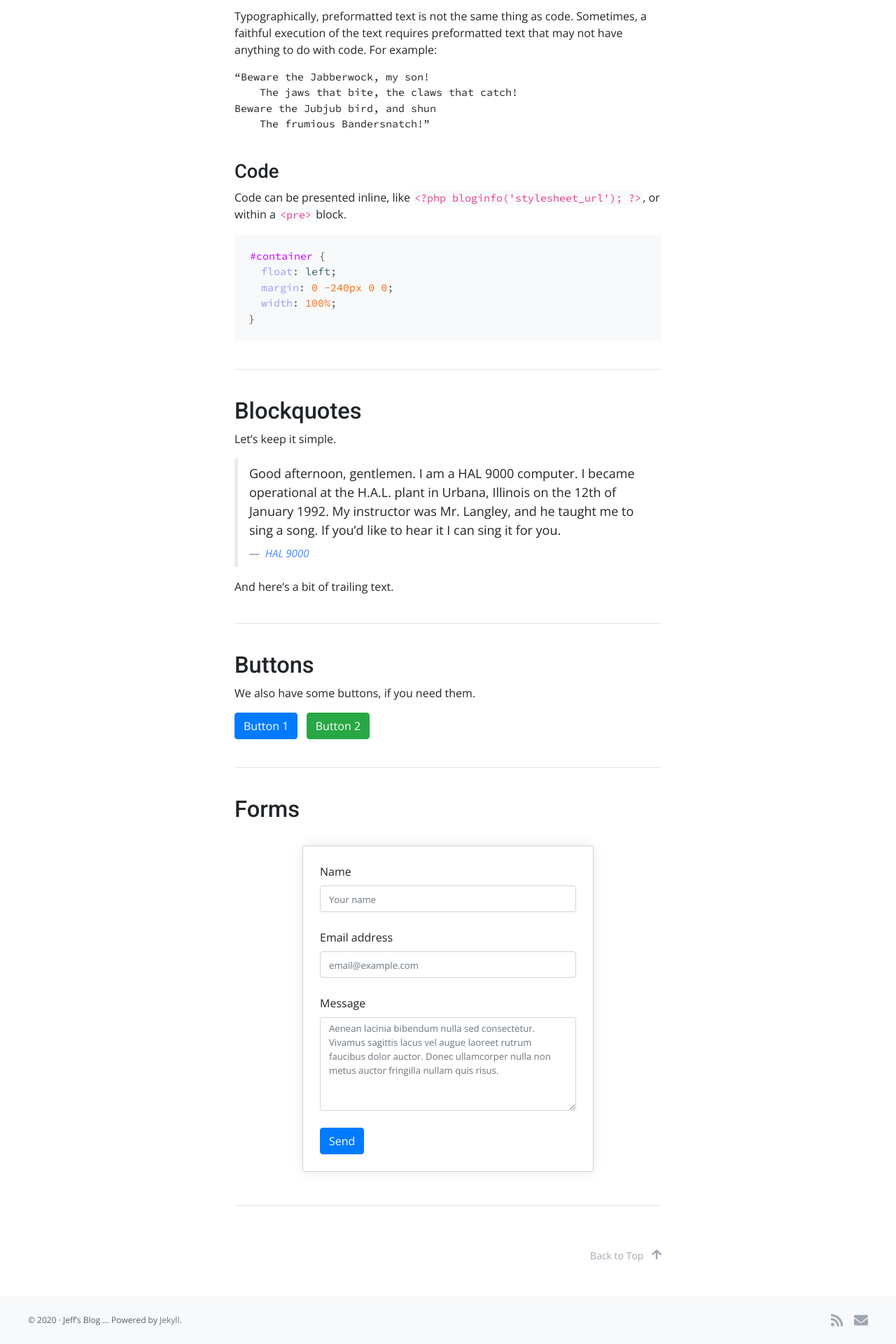
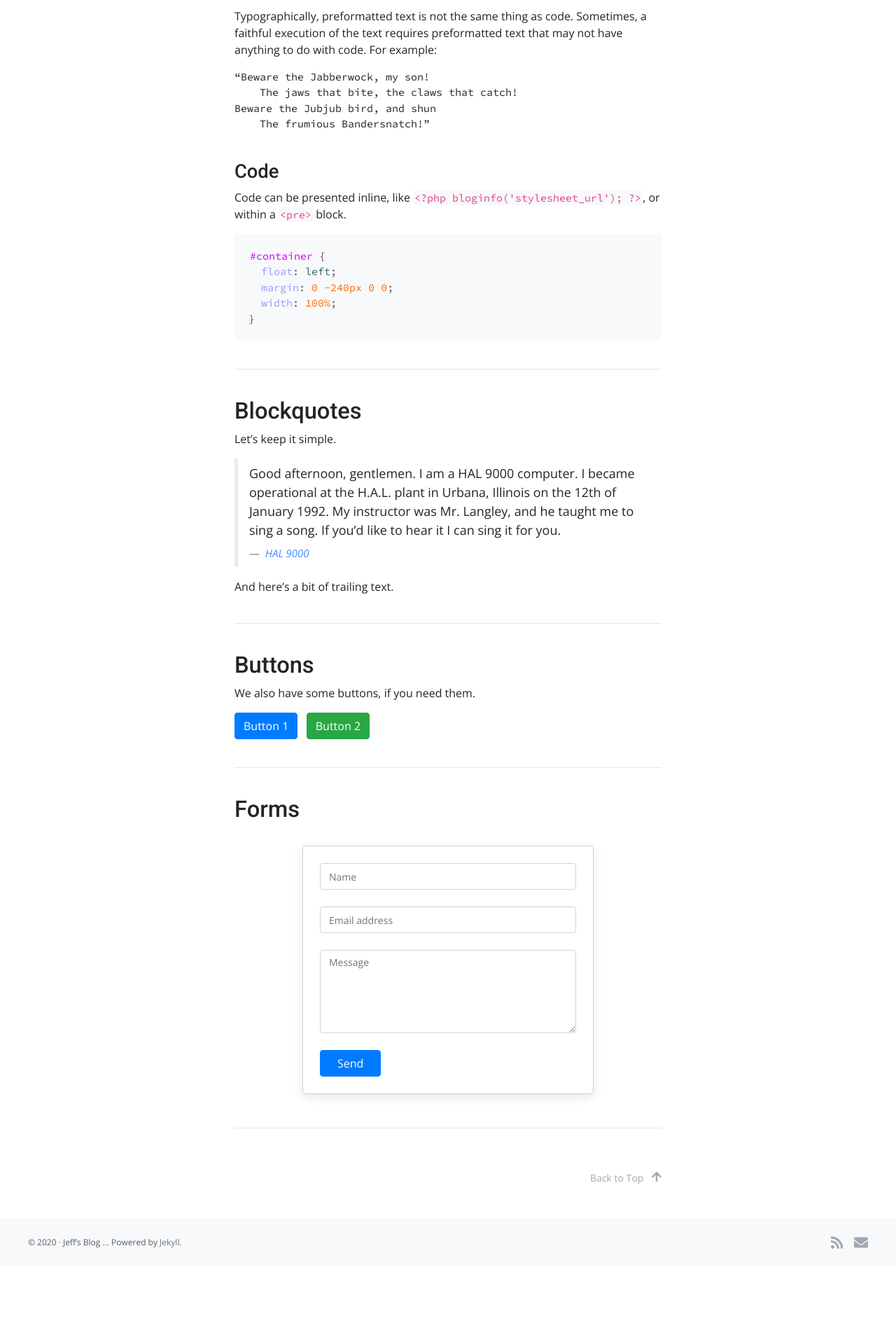
Before and after one commit to jefx07/jefx07.github.io, a Jekyll site: the page built from test_1.md, in a window 1280 px wide. Shown: the part 2007-3927 px from the top of the page at 70% size. Built offline with Jekyll 4.4.1, drawn with Linux system fonts in a browser that asks for light colours; after the commit the page ends 3816 px from its top, so only the background shows below that.

Commit message:
More form tweaks

```diff
--- a/_sass/site-custom.scss
+++ b/_sass/site-custom.scss
@@ -517,17 +517,30 @@ body {
   margin: 2rem auto 3rem;
   border: 1px solid $gray-400;
   border-radius: .25rem;
-  box-shadow: 0 0 16px 0 rgba(0, 0, 0, .1);
+  //box-shadow: 0 0 16px 0 rgba(0, 0, 0, .1);
+  box-shadow: 0 4px 15px 0 rgba(0, 0, 0, .1);
 
   & ::placeholder {
     //font-size: $font-size-sm;
-    font-size: .825rem;
+  }
+
+  .btn {
+    padding-right: 1.5rem;
+    padding-left: 1.5rem;
   }
 }
 // stylelint-enable selector-max-id
 
 .form-group {
   margin-bottom: 1.5rem;
+}
+
+.form-control {
+  font-size: $font-size-sm;
+
+  &:focus {
+    box-shadow: 0 0 0 .1rem rgba(0, 123, 255, .25);
+  }
 }
 
 // Back to Top
--- a/test_1.md
+++ b/test_1.md
@@ -163,16 +163,16 @@ We also have some buttons, if you need them.
 
 <form id="formspree" accept-charset="utf-8" method="POST" action="https://formspree.io/YOUREMAILHERE">
   <div class="form-group">
-    <label class="sr-onlyy" for="inputName">Name</label>
-    <input id="inputName" class="form-control" type="text" name="name" placeholder="Your name" required="">
+    <label class="sr-only" for="inputName">Name</label>
+    <input id="inputName" class="form-control" type="text" name="name" placeholder="Name" required>
   </div>
   <div class="form-group">
-    <label class="sr-onlyy" for="inputEmail">Email address</label>
-    <input id="inputEmail" class="form-control" type="email" name="_replyto" placeholder="email@example.com" required="">
+    <label class="sr-only" for="inputEmail">Email address</label>
+    <input id="inputEmail" class="form-control" type="email" name="_replyto" placeholder="Email address" required>
   </div>
   <div class="form-group">
-    <label class="sr-onlyy" for="inputMessage">Message</label>
-    <textarea id="inputMessage" class="form-control" rows="5" name="message" placeholder="Aenean lacinia bibendum nulla sed consectetur. Vivamus sagittis lacus vel augue laoreet rutrum faucibus dolor auctor. Donec ullamcorper nulla non metus auctor fringilla nullam quis risus." required=""></textarea>
+    <label class="sr-only" for="inputMessage">Message</label>
+    <textarea id="inputMessage" class="form-control" rows="5" name="message" placeholder="Message" required></textarea>
   </div>
   <input type="hidden" name="_subject" value="Contact Form Submission!">
   <input type="text" name="_gotcha" aria-hidden="true" style="display:none">
```
